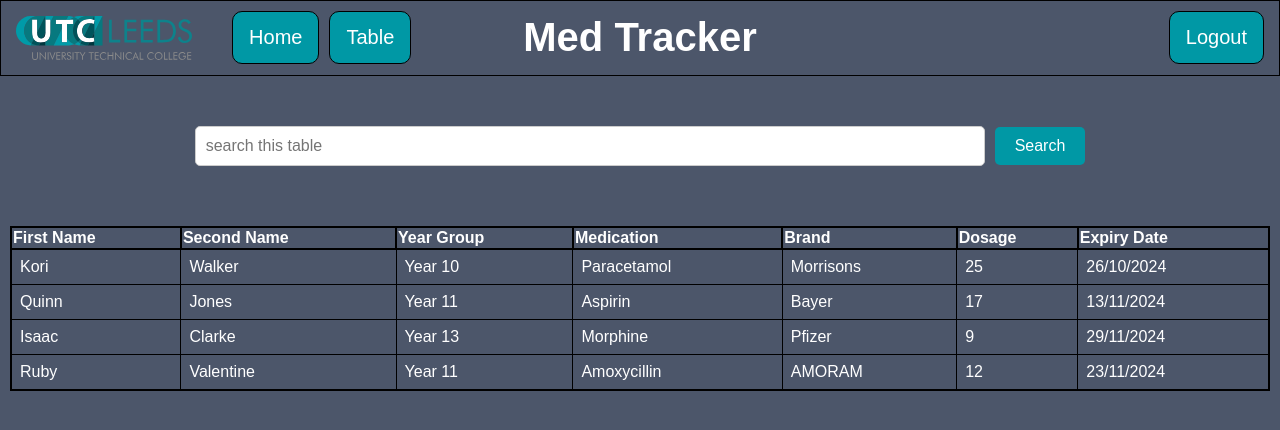
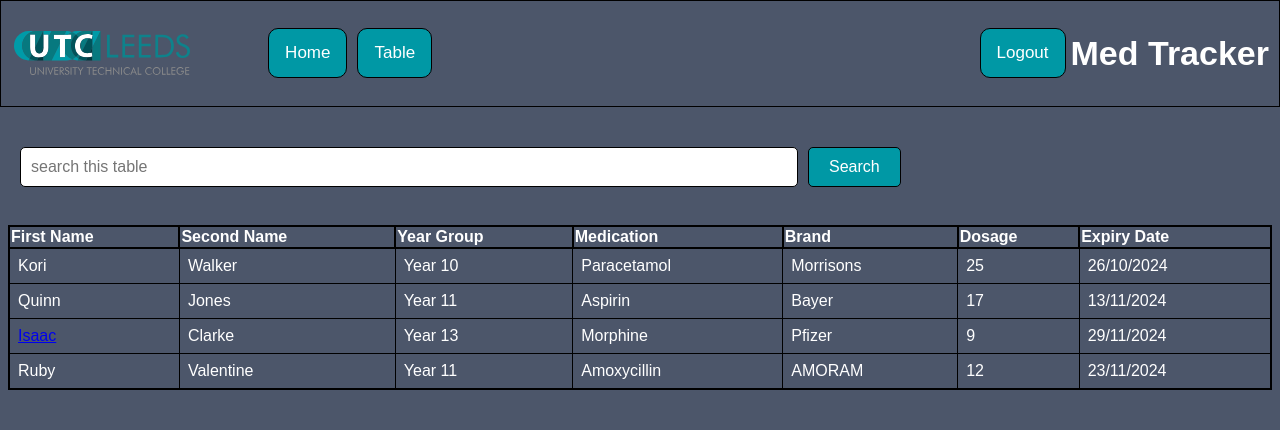
Before and after one commit to utcl-mts/website, a PHP site: page /table/table.html in a window 1280 px wide. Shown: the top 430 px of the page. Run offline with PHP 8.4, Linux system fonts and the light colour scheme.

Commit message:
Update style.css

```diff
--- a/style.css
+++ b/style.css
@@ -18,11 +18,7 @@ body {
 }
 
 #med_tracker {
-    position: absolute;
-    left: 50%;
-    transform: translateX(-50%);
-    margin: 0;
-    padding: 0;
+    /*padding: 3px;*/
 }
 
 .navbar {
@@ -37,13 +33,12 @@ body {
     box-sizing: border-box;
     overflow: hidden;
     border: 1px solid black;
-    font-size: 20px;
+    font-size: 17px;
 }
 
 .navbar ul {
     display: flex;
     flex-grow: 1; /* Allow the ul to grow and fill the available space */
-    padding: 0;
     margin: 0;
     list-style: none;
     align-items: center;
@@ -84,7 +79,7 @@ body {
 
 
 #logo {
-    padding: 5px;
+    padding: 3px;
     width: 14%;
     margin-right: 30px; /* Space between the logo and the links */
     display: block;
@@ -143,17 +138,66 @@ body {
     border: 3px solid black;
 }
 
+#below_min_dose th{
+    background-color: #3D3B8E;
+    border: 3px solid black;
+}
+
+#newmedsbutton ul {
+    padding: 0;
+    margin: 0;
+    list-style: none;
+    display: flex; /* Ensure ul behaves as a flex container */
+}
+
+#newmedsbutton ul li {
+    margin-right: 10px; /* Space between the button and the search bar */
+}
+
+#newmedsbutton ul li a {
+    display: inline-block; /* Inline-block for proper spacing */
+    color: white;
+    text-decoration: none;
+    padding: 14px 16px;
+    font-size: 100%;
+    border: 1px solid black;
+    border-radius: 10px;
+    background-color: #0098a5; /* Add background color */
+    transition: background-color 0.3s, color 0.3s; /* Smooth transition for hover effect */
+}
+
+#newmedsbutton ul li a:hover {
+    background-color: #007a85;
+    text-decoration: none;
+}
+
+.button-link {
+    background-color: #007a85;
+    color: white;
+    padding: 10px 20px;
+    text-decoration: none;
+    border-radius: 5px;
+    margin-right: 20px;
+    cursor: pointer;
+    font-size: 36px;
+    border: 1px solid black;
+}
+
+.button-link:hover {
+
+}
 .searchbar {
     display: flex;
-    justify-content: center;
+    justify-content: flex-start; /* Align items to the start */
     align-items: center;
-    margin: 50px 0;
+    margin-left: 20px; /* Add some space to the left of the search bar */
+    margin-top: 40px;
 }
 
 #search-input {
     width: 60%;
     padding: 10px;
-    border: 1px solid #ccc;
+    border: 1px solid black;
     border-radius: 5px;
     font-size: 16px;
 }
@@ -161,7 +205,7 @@ body {
 #search-button {
     padding: 10px 20px;
     margin-left: 10px;
-    border: none;
+    border: 1px solid black;
     background-color: #0098a5;
     color: white;
     border-radius: 5px;
@@ -173,13 +217,13 @@ body {
     background-color: #007a85;
 }
 
-
 .big_table_container {
     display: flex;
     flex-wrap: nowrap;
     justify-content: space-around; /* Distribute space around the tables */
     align-items: flex-start;
     text-decoration: none;
+    padding-top: 30px;
 }
 
 #big_table {
@@ -187,33 +231,32 @@ body {
     border-collapse: collapse;
     width: 100%;
     box-sizing: border-box; /* Ensures padding and border are included in the width */
-    margin: 10px; /* Adjust spacing between tables */
+    margin: 8px; /* Adjust spacing between tables */
     text-align: left;
-    padding: 1px;
 }
 #big_table th {
     border: 2px black solid;
     padding: 1px;
 }
 
-#profile a {
+.profile a {
     font-size: 100%;
-    text-decoration: none;
+    text-decoration: underline;
     color: white;
 }
 
-#profile a:hover {
+.profile a:hover {
     font-size: 100%;
     text-decoration: underline;
-    color: #e32059;
+    color: #B4182D;
 }
 
 #isaac_prof_form {
     font-family: "monospace", Calibri;
+    font-size:32px;
     /*background-color: black;*/
     border: solid 1px black;
-    color: black;
-    width: 200px;
+    color: white;
     display: inline-block;
     padding: 10px;
     position: absolute;
```
Also changed, not shown: other parts of style.css (+43 -0 lines).
